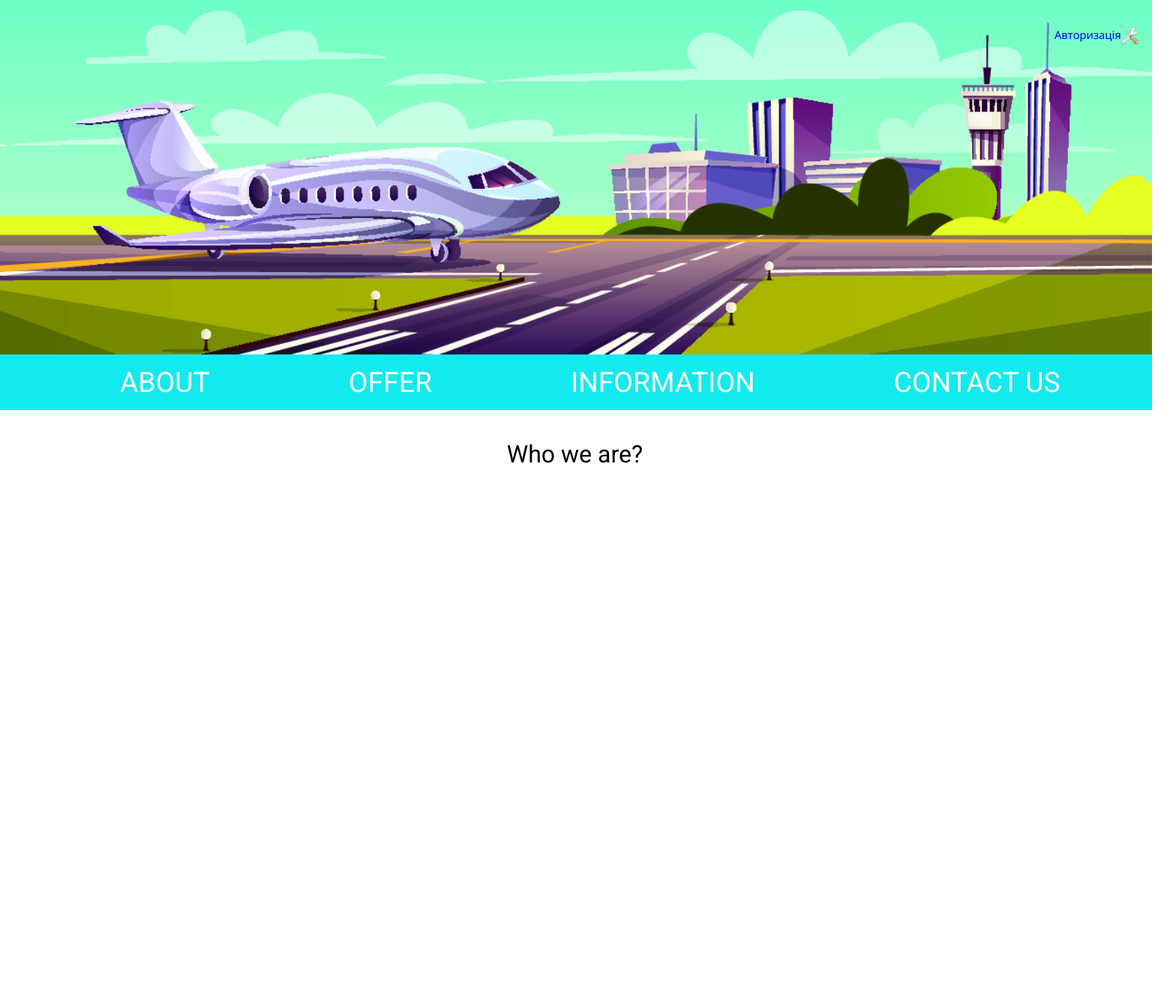
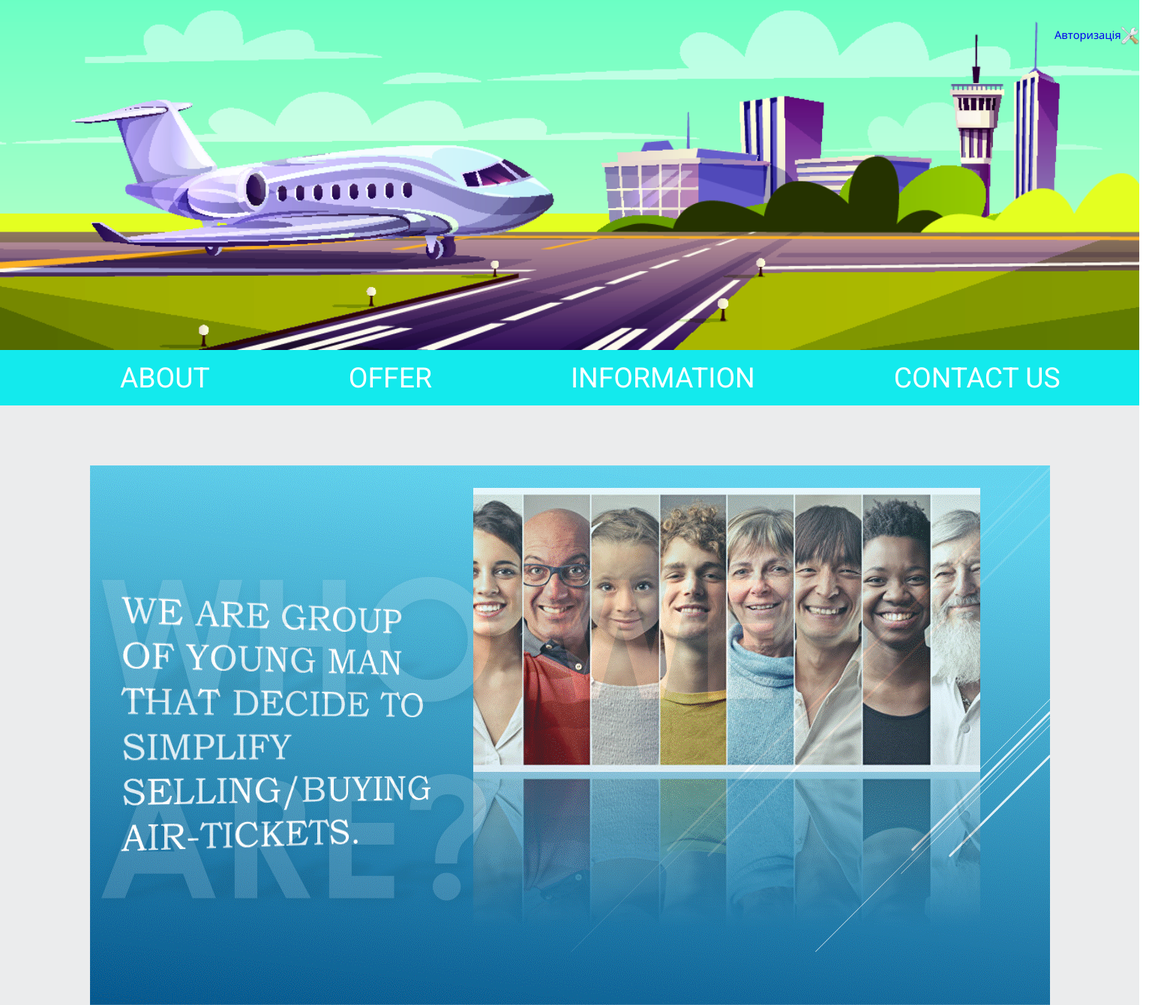
Before and after one commit to Iangyl/CourseWork, a PHP site: page / in a window 1560 px wide. Shown: the whole page at 75% size. Before the commit the page ends 618 px from the top, so only its background shows below. Run offline with PHP 8.4, Linux system fonts and the light colour scheme.

Commit message:
realizing prototype of slidebox and fixing bugs

```diff
--- a/css/style.css
+++ b/css/style.css
@@ -1,11 +1,15 @@
 body
 {
-    width: 1536px;
+    width: 1519.2px;
+}
+.container{
+    position: relative;
+    overflow: hidden;
 }
 #main-img
 {
     position: relative;
-    width: 1536px;
+    width: 1519.2px;
 }
 .header-container-nav
 {
@@ -56,10 +60,36 @@ body
     left: 1494px;
     top: 35px;
 }
-.article-titleBox{
+#rel-block{
     position: relative;
-    left: 44%;
-    font-family: 'Roboto';
-    font-size: 24pt;
-    top: 40px;
+    background-image: url("../WebPresentation/Слайд1.GIF");
+    width: 1280px;
+    height: 720px;
+    animation: presentation1 48s ease infinite;
 }
+#who-we-are{
+
+    position: relative;
+    display: flex;
+    background-color: #ebeced;
+    padding-top: 80px;
+    overflow: hidden;
+    justify-content: center;
+}
+@keyframes presentation1{
+    0%{
+        background-image: url("../WebPresentation/Слайд1.GIF");
+    }
+    25%{
+        background-image: url("../WebPresentation/Слайд2.GIF");
+    }
+    50%{
+        background-image: url("../WebPresentation/Слайд3.GIF");
+    }
+    75%{
+        background-image: url("../WebPresentation/Слайд4.GIF");
+    }
+    100%{
+        background-image: url("../WebPresentation/Слайд1.GIF");
+    }
+}
--- a/index.html
+++ b/index.html
@@ -10,7 +10,7 @@
       <link href="https://fonts.googleapis.com/css?family=Roboto:400,500,700&display=swap" rel="stylesheet">
   </head>
   <body>
-    <div id="main">
+      <div class="container">
         <header>
           <div>
             <div>
@@ -33,8 +33,8 @@
           </div>
         </header>
         <section>
-        <article>
-          <span class="article-titleBox">Who we are?</span>
+          <article id="who-we-are">
+            <div id="rel-block"></div>
           </article>
         </section>
       </div>
```
Also changed, not shown: WebPresentation/Слайд1.GIF (added), WebPresentation/Слайд2.GIF (added), WebPresentation/Слайд3.GIF (added), WebPresentation/Слайд4.GIF (added), presentation pictures/1550555634_179_0_3820_2048_600x0_80_0_0_c0065f5d006474566878a8d3e5f4f51d.jpg (added), presentation pictures/293-2936494_who-we-are-decision-making-decision-icon.png (added), presentation pictures/map-1.jpg (added), 1 other file. Lines whose indentation alone changed are shown as unchanged.
